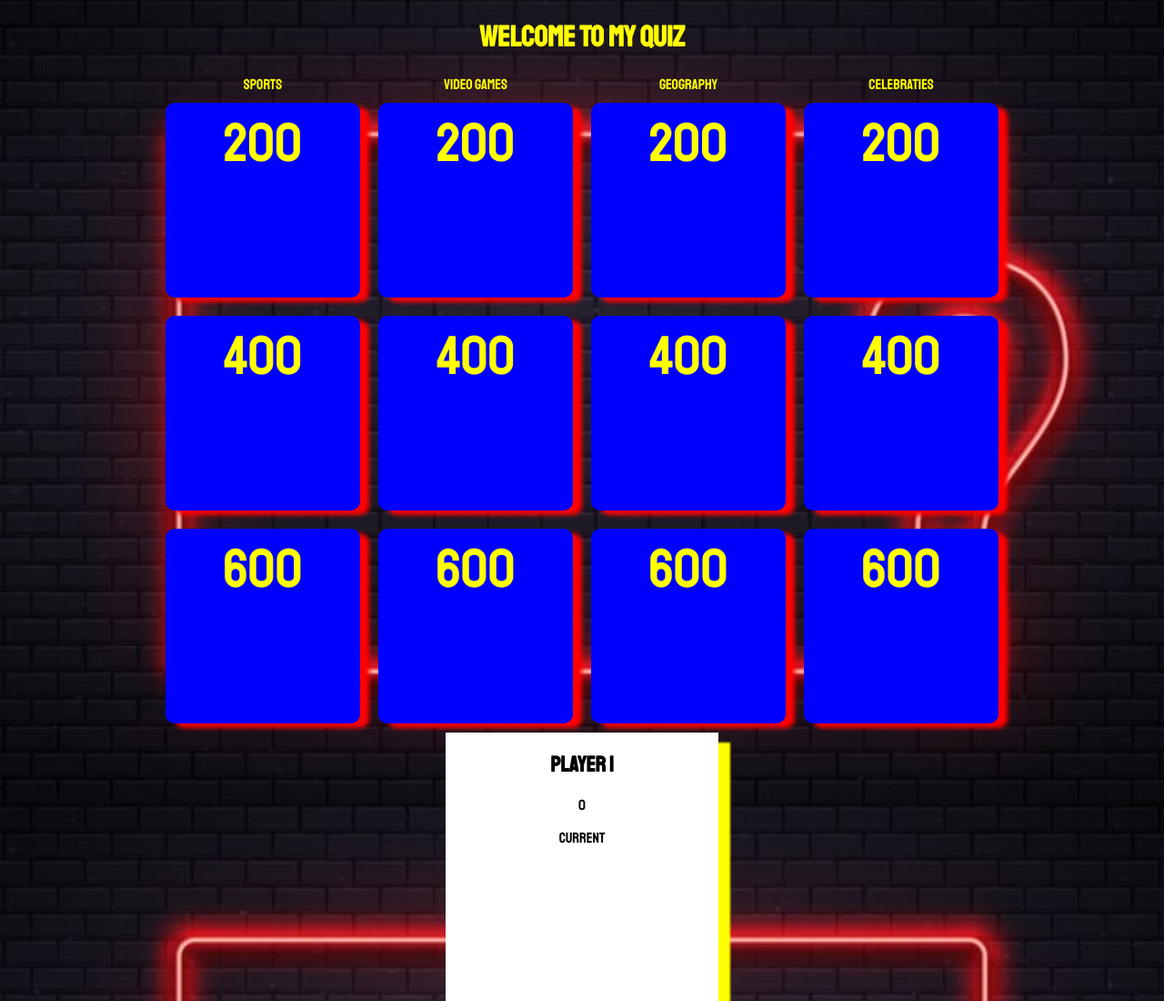
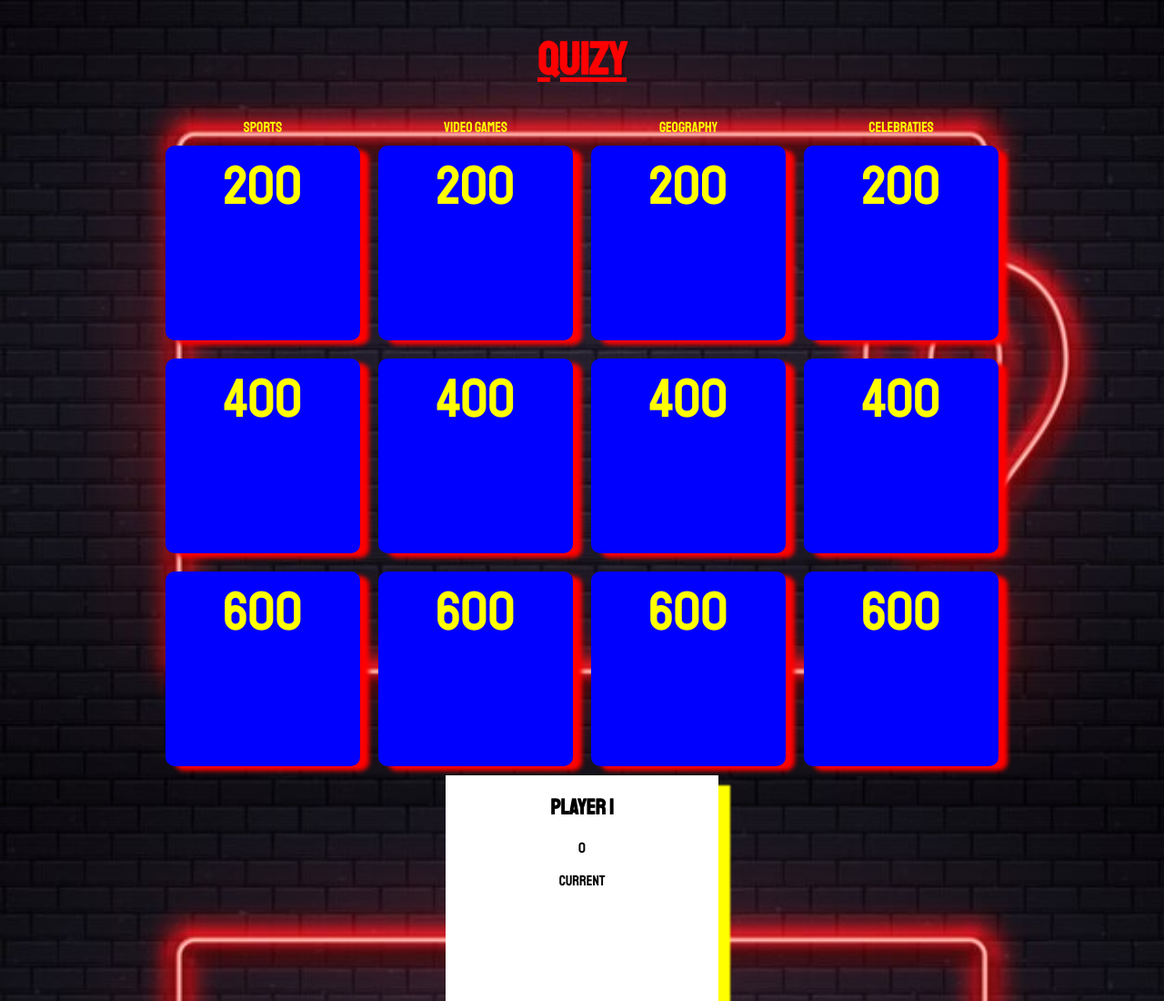
Before and after one commit to ajprince86/ajprince86.github.io, a plain HTML site: page Quizy/index.html in a window 1280 px wide. Shown: the top 1100 px of the page at 91% size. Drawn offline with nearby package versions, Linux system fonts and the light colour scheme; no server answers.

Commit message:
added h1 styles

```diff
--- a/Quizy/index.html
+++ b/Quizy/index.html
@@ -16,7 +16,7 @@
     <script defer src="script.js"></script>
   </head>
   <body>
-    <h1>Welcome To My Quiz</h1>
+    <h1>QUIZY</h1>
     <div id="game">
       <!-- <h2 id="playOne">Player One Score:<span id="scoreOne">0</span></h2>
       <h2 id="playTwo">Player Two Score:<span id="scoreTwo">0</span></h2> -->
--- a/Quizy/style.css
+++ b/Quizy/style.css
@@ -9,6 +9,11 @@ html {
   display: flex;
 }
 
+h1 {
+  color: red;
+  text-decoration: underline;
+  font-size: 50px;
+}
 h2 {
   color: black;
 }
```
